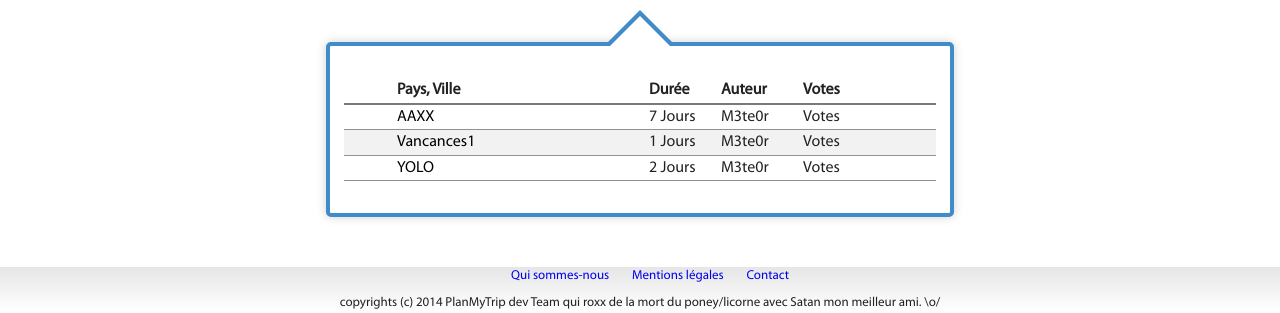
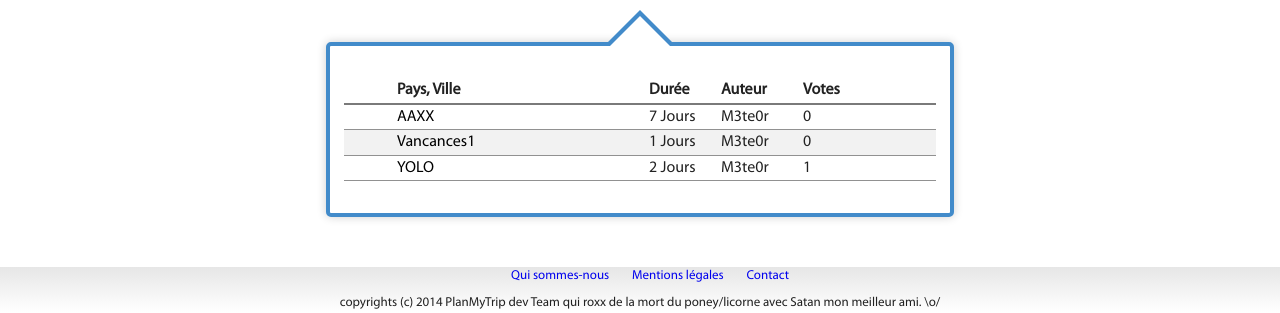
Before and after one commit to Que20/PlanMyTrip, a PHP site: page / in a window 1280 px wide. Shown: the part 761-1074 px from the top of the page. Run offline with PHP 8.4, Linux system fonts and the light colour scheme; data comes from the database, SQL or seed files in the repository.

Commit message:
Affichage des votes sur les guides Home

```diff
--- a/index.php
+++ b/index.php
@@ -71,7 +71,10 @@ include("pages/topbar.php");
                     while($guide=$lastGuids->fetch()){
                         $user = $bdd->prepare("SELECT Pseudo FROM user WHERE Id_User LIKE ?");
                         $user->execute(array($guide['Id_User']));
+                        $vote = $bdd->prepare("SELECT  `nbDown` ,  `nbUp` FROM  `votes` WHERE  `idGuide` LIKE ?");
+                        $vote->execute(array($guide['Id_Guide']));
                         while($u=$user->fetch()){
+                            while($v=$vote->fetch()){
                     ?>
 
                     <tr>
@@ -79,11 +82,12 @@ include("pages/topbar.php");
                         <td><a href="pages/guide/index.php?Id_Guide=<?php echo $guide['Id_Guide'] ?>" style="color:black;"><?php echo $guide['Titre']; ?></a></td>
                         <td><?php echo $guide['duration']; ?> Jours</td>
                         <td><?php echo $u['Pseudo']; ?></td>
-                        <td><?php echo "Votes"; ?></td>
+                        <td><?php echo $v['nbUp']-$v['nbDown']; ?></td>
                         <td></td>
                     </tr>
 
                     <?php
+                                }
                             }
                         }
                     ?>
```
